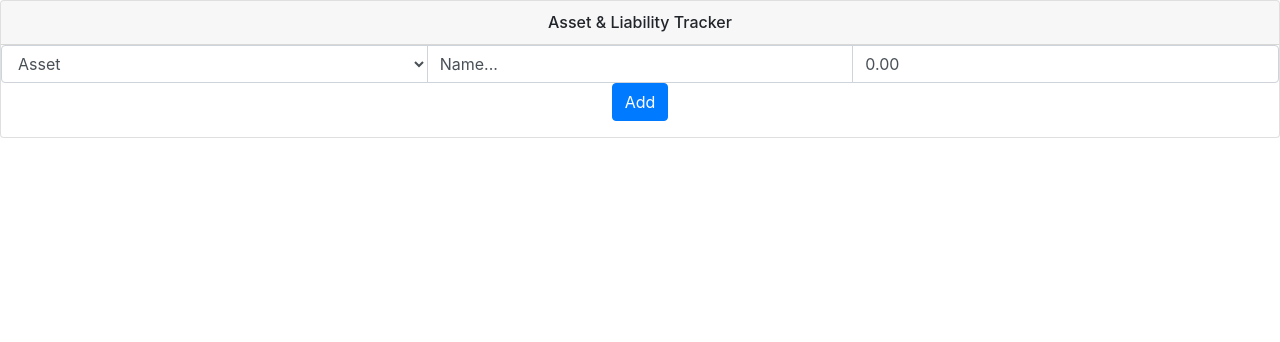
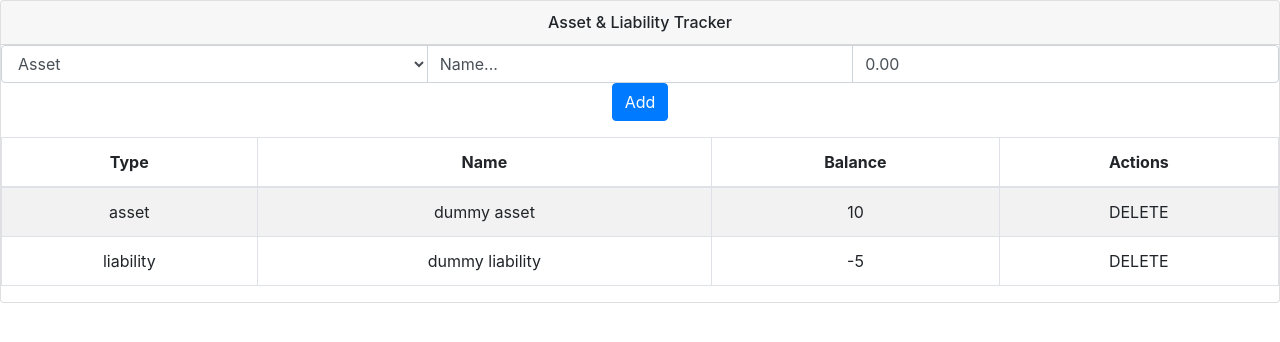
Before and after one commit to moriasano/asset_liability, a React (Create React App) app: page / in a window 1280 px wide. Shown: the top 342 px of the page. Built offline with nearby package versions, Linux system fonts and the light colour scheme.

Commit message:
add table with dummy data

```diff
--- a/package.json
+++ b/package.json
@@ -7,6 +7,7 @@
     "@testing-library/react": "^9.3.2",
     "@testing-library/user-event": "^7.1.2",
     "boostrap": "^2.0.0",
+    "bootstrap": "^4.4.1",
     "react": "^16.12.0",
     "react-bootstrap": "^1.0.0-beta.16",
     "react-dom": "^16.12.0",
--- a/src/App.js
+++ b/src/App.js
@@ -1,6 +1,7 @@
 import React from 'react';
 import './App.css';
 import InputForm from './components/InputForm'
+import TableView from './components/Table'
 
 import { Card } from 'react-bootstrap'
 
@@ -10,6 +11,7 @@ function App() {
     <Card className="App">
       <Card.Header as="h6">Asset & Liability Tracker</Card.Header>
       <InputForm></InputForm>
+      <TableView></TableView>
     </Card>
   )
 }
--- /dev/null
+++ b/src/components/Table.js
@@ -0,0 +1,58 @@
+import React, { useState } from 'react';
+import '../App.css';
+import { Table } from 'react-bootstrap'
+
+function TableView() {
+
+    const getRows = () => {
+        // TODO: query the rows from mysql
+
+        var dummy = [
+            {
+                'type': "asset",
+                'name': "dummy asset",
+                'balance': 10
+            },
+            {
+                'type': "liability",
+                'name': "dummy liability",
+                'balance': -5
+            },
+        ]
+        return dummy
+    }
+
+    const [rows, setRows] = useState(getRows());
+
+    const renderTable = () => {
+        return rows.map((row, index) => {
+            const {id, type, name, balance} = row
+            return (
+                <tr key={id}>
+                    <td>{type}</td>
+                    <td>{name}</td>
+                    <td>{balance}</td>
+                    <td>DELETE</td>
+                </tr>
+            )
+        })
+    }
+
+    return (
+        <Table striped bordered hover>
+            <thead>
+                <tr>
+                    <th>Type</th>
+                    <th>Name</th>
+                    <th>Balance</th>
+                    <th>Actions</th>
+                </tr>
+            </thead>
+            <tbody>
+                {renderTable()}
+            </tbody>
+        </Table>
+    )
+}
+
+export default TableView;
--- a/src/index.js
+++ b/src/index.js
@@ -1,5 +1,5 @@
 import 'bootstrap/dist/css/bootstrap.min.css';
-import 'bootstrap/dist/js/bootstrap.bundle.min';
+// import 'bootstrap/dist/js/bootstrap.bundle.min';
 import React from 'react';
 import ReactDOM from 'react-dom';
 import './index.css';
```
Also changed, not shown: 1 other file (tests, documents, lock files or other folders).
